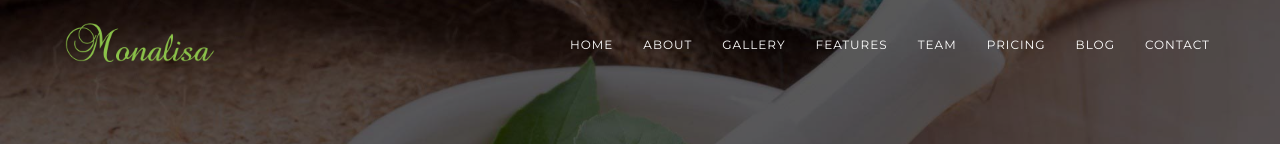
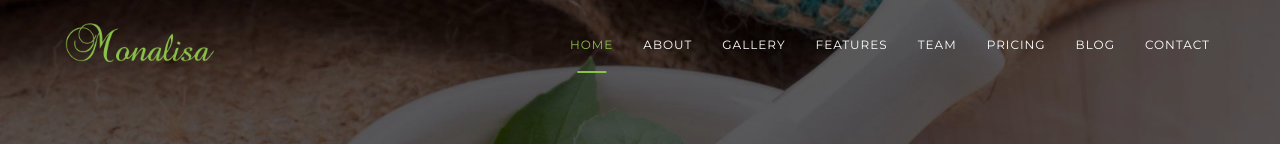
Before and after one commit to sumaiyaSultanaTarin/Monalisa_Updated-2, a React (Create React App) app: page /HomeDefault in a window 1280 px wide. Shown: the top 144 px of the page. Built offline with nearby package versions, Linux system fonts and the light colour scheme.

Commit message:
Navbar polished done

```diff
--- a/public/assets/css/styleL.css
+++ b/public/assets/css/styleL.css
@@ -296,6 +296,19 @@ fieldset {
         margin-top: 10px;
         padding: 8px;
     }
+        .navbar-collapse {
+    background-color: rgba(255, 255, 255, 0.45);
+    padding: 15px;
+  }
+
+  .navbar-nav li a {
+    color: #100f0f !important; /* text white */
+    font-size: 500px;
+  }
+
+  .navbar-nav li.active a {
+    color: #8bc34a !important; /* active green */
+  }
 .menu-top li a {font-size: 11px;}
 }
 @media only screen and (max-width:480px) {
@@ -320,6 +333,33 @@ fieldset {
 .navbar-default .navbar-toggle:hover,
 .navbar-default .navbar-toggle:focus { background-color: #fff }
 .navbar-default .navbar-toggle .icon-bar { background-color: #8bc34a }
+/* underline effect */
+.navbar-nav li a {
+  position: relative;
+  transition: color 0.3s ease;
+}
+
+.navbar-nav li a::after {
+  content: "";
+  position: absolute;
+  bottom: -3px;
+  left: 50%;
+  transform: translateX(-50%);
+  width: 0%;
+  height: 2px;
+  background: #8bc34a;
+  transition: width 0.3s ease;
+}
+
+.navbar-nav li a:hover::after,
+.navbar-nav li.active a::after {
+  width: 40%;
+}
+
+/* active link color */
+.navbar-nav li.active a {
+  color: #8bc34a !important;
+}
 
 /*
 * ----------------------------------------------------------------------------------------
--- a/src/asset/css/styleD.css
+++ b/src/asset/css/styleD.css
@@ -284,7 +284,7 @@ fieldset {
     margin-bottom: 0;
     width: 100%;
     padding: 20px 0;
-    background: none;
+    background: transparent;
     transition: all 0.4s ease-in-out;
     -webkit-transition: all 0.4s ease-in-out;
     -moz-transition: all 0.4s ease-in-out;
@@ -325,6 +325,18 @@ fieldset {
         margin-top: 10px;
         padding: 8px;
     }
+    .navbar-collapse {
+    background-color: rgba(255, 255, 255, 0.85);
+    padding: 15px;
+  }
+
+  .navbar-nav li a {
+    color: #fff !important; /* text white */
+  }
+
+  .navbar-nav li.active a {
+    color: #8bc34a !important; /* active green */
+  }
 .menu-top li a {font-size: 11px;}
 }
 @media only screen and (max-width:480px) {
@@ -332,10 +344,11 @@ fieldset {
     .navbar-default .navbar-nav > li > a { color: #313131  !important }
 }
 .navbar-default.menu-shrink {
-    background-color: rgba(255,255,255,0.9);
+    background-color: #fff !important;
     box-shadow: -1px 1px 1px rgba(0, 0, 0, 0.1);
     padding: 10px 0;
     width: 100%;
+    z-index: 999;
 }
 @media only screen and (max-width:480px) {
     .menu-top {
@@ -349,6 +362,33 @@ fieldset {
 .navbar-default .navbar-toggle:hover,
 .navbar-default .navbar-toggle:focus { background-color: #fff }
 .navbar-default .navbar-toggle .icon-bar { background-color: #8bc34a }
+/* underline effect */
+.navbar-nav li a {
+  position: relative;
+  transition: color 0.3s ease;
+}
+
+.navbar-nav li a::after {
+  content: "";
+  position: absolute;
+  bottom: -3px;
+  left: 50%;
+  transform: translateX(-50%);
+  width: 0%;
+  height: 2px;
+  background: #8bc34a;
+  transition: width 0.3s ease;
+}
+
+.navbar-nav li a:hover::after,
+.navbar-nav li.active a::after {
+  width: 40%;
+}
+
+/* active link color */
+.navbar-nav li.active a {
+  color: #8bc34a !important;
+}
 
 /*
 * ----------------------------------------------------------------------------------------
--- a/src/components/home/Navbar.jsx
+++ b/src/components/home/Navbar.jsx
@@ -1,32 +1,80 @@
+import { HashLink as Link } from "react-router-hash-link";
+import { useEffect, useState } from "react";
 
-import { HashLink as Link } from "react-router-hash-link";
+// constant sections list
+const sections = [
+  { id: "home", label: "Home" },
+  { id: "about", label: "About" },
+  { id: "gallery", label: "Gallery" },
+  { id: "feature", label: "Features" },
+  { id: "team", label: "Team" },
+  { id: "pricing", label: "Pricing" },
+  { id: "blog", label: "Blog" },
+  { id: "contact", label: "Contact" },
+];
 
 export default function Navbar() {
+  const [scrolled, setScrolled] = useState(false);
+  const [active, setActive] = useState("#home");
 
+  useEffect(() => {
+    const handleScroll = () => {
+      setScrolled(window.scrollY > 100);
+
+      // scrollspy logic
+      let current = "#home";
+      sections.forEach((section) => {
+        const element = document.getElementById(section.id);
+        if (element) {
+          const offsetTop = element.offsetTop - 100;
+          if (window.scrollY >= offsetTop) {
+            current = `#${section.id}`;
+          }
+        }
+      });
+      setActive(current);
+    };
+
+    window.addEventListener("scroll", handleScroll);
+    return () => window.removeEventListener("scroll", handleScroll);
+  }, []);
 
   return (
-   <div className="navbar navbar-default navbar-fixed-top menu-top">
+    <div
+      className={`navbar navbar-default navbar-fixed-top menu-top ${
+        scrolled ? "menu-shrink" : ""
+      }`}
+    >
       <div className="container">
         <div className="navbar-header">
-                    <button type="button" className="navbar-toggle" data-toggle="collapse" data-target=".navbar-collapse">
+          <button
+            type="button"
+            className="navbar-toggle"
+            data-toggle="collapse"
+            data-target=".navbar-collapse"
+          >
             <span className="sr-only">Toggle navigation</span>
             <span className="icon-bar"></span>
             <span className="icon-bar"></span>
             <span className="icon-bar"></span>
           </button>
-					<Link to="index.html" className="navbar-brand"><img src="assets/img/logo.png" alt="logo"/></Link>
+          <Link smooth to="#home" className="navbar-brand">
+            <img src="assets/img/logo.png" alt="logo" />
+          </Link>
         </div>
         <div className="navbar-collapse collapse">
           <nav>
             <ul className="nav navbar-nav navbar-right">
-							<li><Link className="page-scroll" to="#home">Home</Link></li>
-							<li><Link className="page-scroll" to="#about">About</Link></li>
-							<li><Link className="page-scroll" to="#gallery">Gallery</Link></li>
-							<li><Link className="page-scroll" to="#feature">Features</Link></li>
-							<li><Link className="page-scroll" to="#team">Team</Link></li>
-							<li><Link className="page-scroll" to="#pricing">Pricing</Link></li>
-							<li><Link className="page-scroll" to="#blog">Blog</Link></li>
-							<li><Link className="page-scroll" to="#contact">Contact</Link></li>
+              {sections.map((item, idx) => (
+                <li
+                  key={idx}
+                  className={active === `#${item.id}` ? "active" : ""}
+                >
+                  <Link smooth className="page-scroll" to={`#${item.id}`}>
+                    {item.label}
+                  </Link>
+                </li>
+              ))}
             </ul>
           </nav>
         </div>
--- a/src/utils/scripts.js
+++ b/src/utils/scripts.js
@@ -1,7 +1,7 @@
 /*
-Author       : Syed Ekram.
+Author : Syed Ekram.
 Template Name: Monalisa - Health & Beauti HTML Template
-Version      : 1.0
+Version : 1.0
 */
 /* global jQuery, WOW */
 
@@ -12,13 +12,16 @@ export default function validation() {
 
 
 /*START MENU JS*/
-				$('a.page-scroll').on('click', function(e){
-					var anchor = $(this);
-					$('html, body').stop().animate({
-						scrollTop: $(anchor.attr('href')).offset().top - 50
-					}, 1500,'easeInOutQuart');
-					e.preventDefault();
-				});
+// $('a.page-scroll').on('click', function(e){
+// e.preventDefault();
+// var target = this.hash; // only the #id part
+// if (target && $(target).length) {
+// $('html, body').stop().animate({
+// scrollTop: $(target).offset().top - 50
+// }, 1500, 'easeInOutQuart');
+// }
+// });
+
 
 $(window).scroll(function() {
 if ($(this).scrollTop() > 100) {
```
Lines whose indentation alone changed are shown as unchanged.
